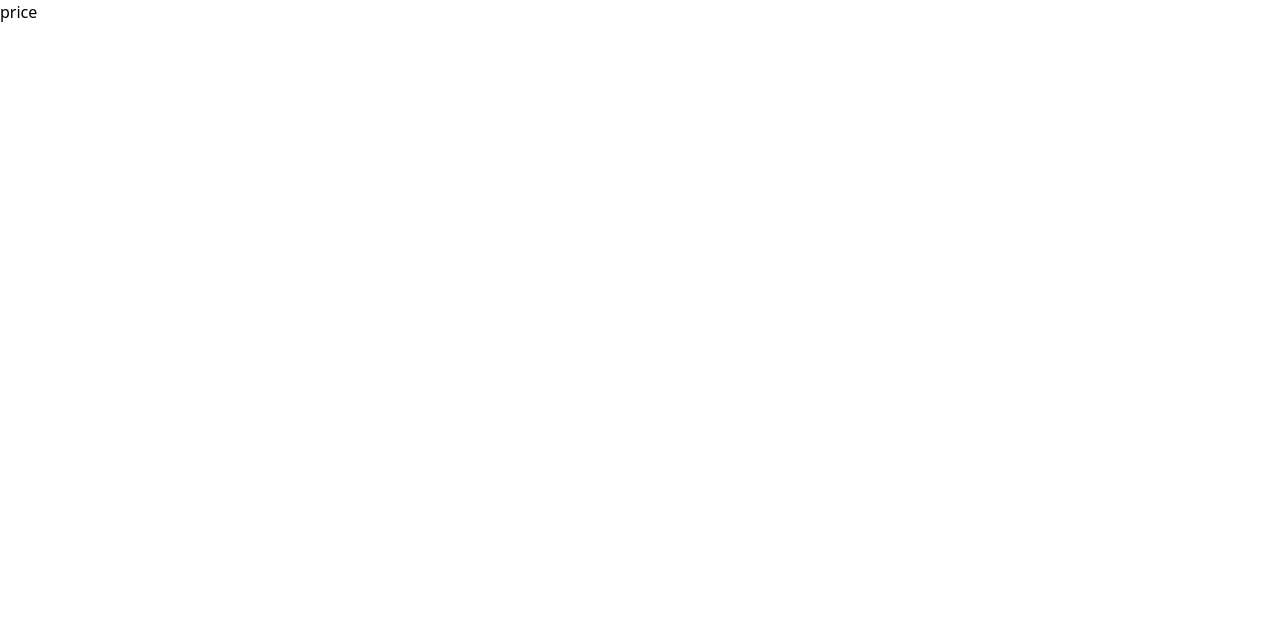
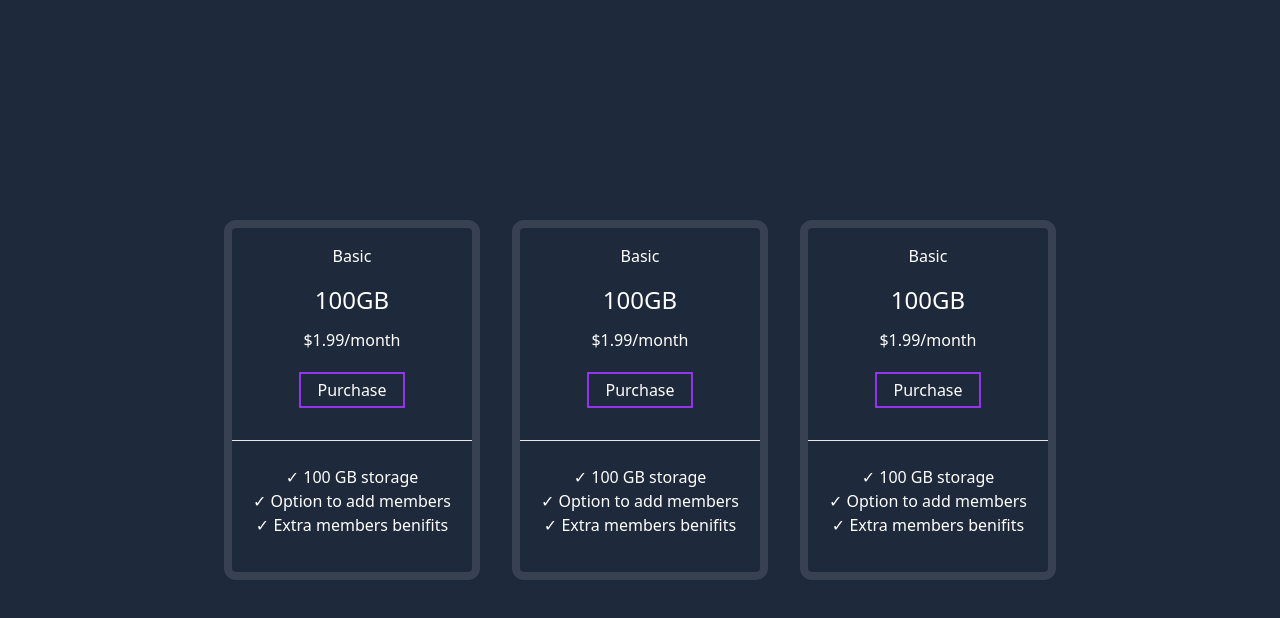
Before and after one commit to kunwarabhi7/tailwind, a Next.js app: page /price in a window 1280 px wide. Shown: the top 618 px of the page. Built offline with nearby package versions, Linux system fonts and the light colour scheme.

Commit message:
setup pricing page

```diff
--- a/pages/price.jsx
+++ b/pages/price.jsx
@@ -2,8 +2,52 @@ import React from 'react'
 
 const price = () => {
   return (
-    <div>
-      price
+    <div className='flex flex-col md:flex-row justify-center items-center bg-slate-800 h-screen '>
+      <div className='bg-slate-800 rounded-xl mb-8 md:mb-0 text-white border-8 border-gray-700 w-64 h-80 md:h-[360px] mr-8'>
+        <div className='text-center '>
+            <h1 className=' my-4'>Basic</h1>
+        <h3 className=' text-2xl'>100GB</h3>
+        <p className=' my-3'>$1.99/month</p>
+        <button className='item-center border-purple-600 py-1 px-4 mt-2 mb-8 border-2'>Purchase</button>
+            <hr />
+            <div className='my-6'>
+
+            <p className=''>&#10003; 100 GB storage</p>
+            <p className=''>&#10003; Option to add members</p>
+            <p className=''>&#10003; Extra members benifits</p>
+            </div>
+            </div>
+      </div>
+      <div className='bg-slate-800 rounded-xl mb-8 md:mb-0 text-white border-8 border-gray-700 w-64 h-80 md:h-[360px] mr-8'>
+        <div className='text-center '>
+            <h1 className=' my-4'>Basic</h1>
+        <h3 className=' text-2xl'>100GB</h3>
+        <p className=' my-3'>$1.99/month</p>
+        <button className='item-center border-purple-600 py-1 px-4 mt-2 mb-8 border-2'>Purchase</button>
+            <hr />
+            <div className='my-6'>
+
+            <p className=''>&#10003; 100 GB storage</p>
+            <p className=''>&#10003; Option to add members</p>
+            <p className=''>&#10003; Extra members benifits</p>
+            </div>
+            </div>
+      </div>
+      <div className='bg-slate-800 rounded-xl text-white border-8 border-gray-700 w-64 h-80 md:h-[360px]'>
+        <div className='text-center '>
+            <h1 className=' my-4'>Basic</h1>
+        <h3 className=' text-2xl'>100GB</h3>
+        <p className=' my-3'>$1.99/month</p>
+        <button className='item-center border-purple-600 py-1 px-4 mt-2 mb-8 border-2'>Purchase</button>
+            <hr />
+            <div className='my-6'>
+
+            <p className=''>&#10003; 100 GB storage</p>
+            <p className=''>&#10003; Option to add members</p>
+            <p className=''>&#10003; Extra members benifits</p>
+            </div>
+            </div>
+      </div>
     </div>
   )
 }
```
